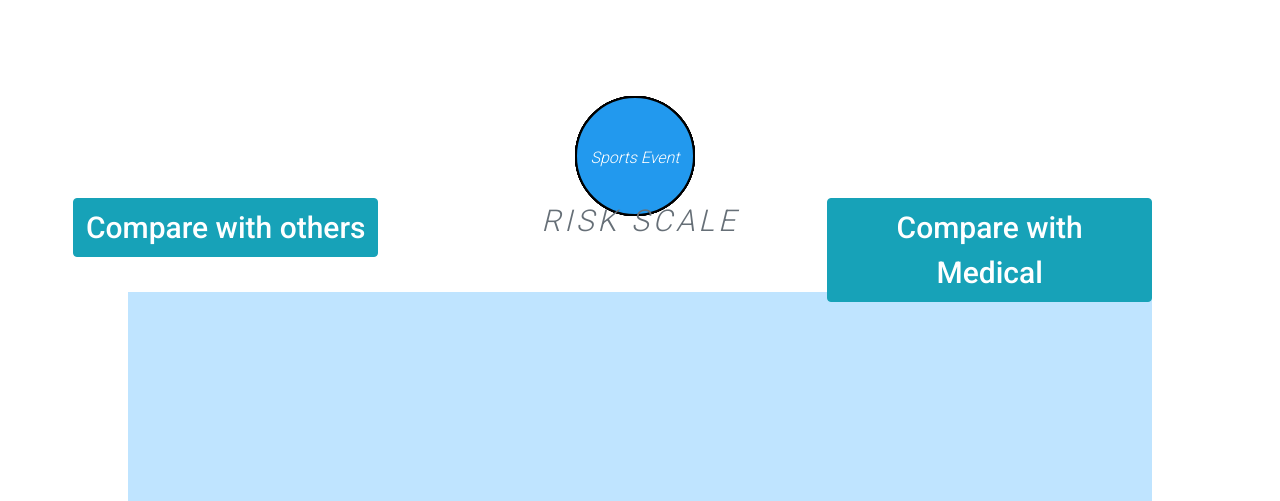
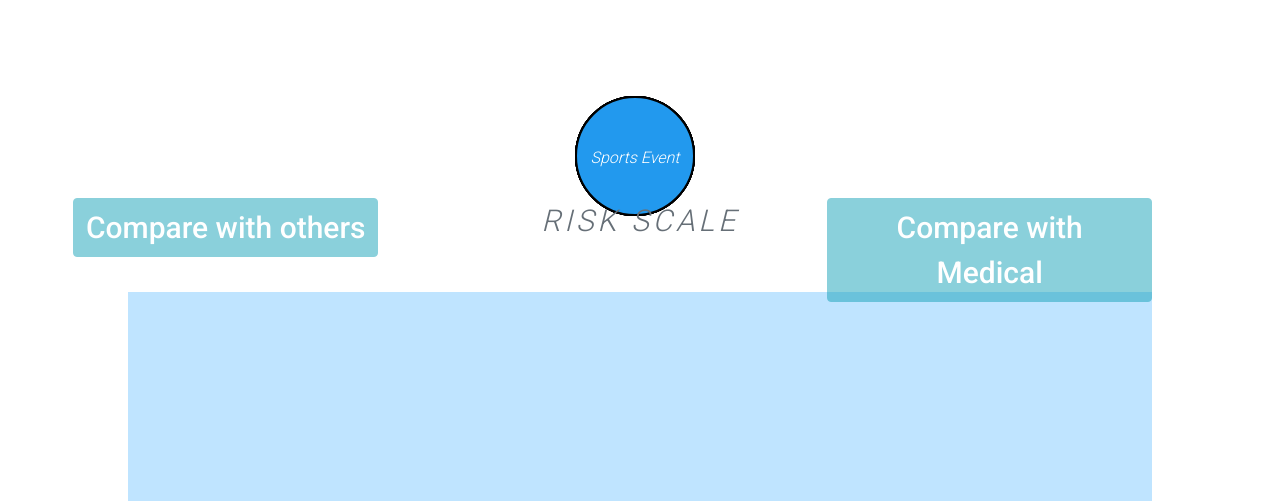
Before and after one commit to PDevanney/KnowYourRisk, a Flask app: page / in a window 1280 px wide. Shown: the part 697-1198 px from the top of the page. Run offline with Flask 2, Linux system fonts and the light colour scheme; some libraries are stand-ins or nearby versions.

Commit message:
Button Styling

```diff
--- a/Templates/prototype.html
+++ b/Templates/prototype.html
@@ -71,7 +71,7 @@
             <div class="row">
                 <div class="col">
                     <div class="col">
-                        <button type="button" class="btn btn-info compare-button" style="float:left; margin-left:-80px; font-size: 30px;" onclick="CompareOthers()">Compare with others
+                        <button id="compareOtherButton" type="button" class="btn btn-info compare-button" style="opacity:0.5; float:left; margin-left:-80px; font-size: 30px;" onclick="CompareOthers()">Compare with others
                         </button>
                     </div>
                 </div>
@@ -80,7 +80,7 @@
                 </div>
 
                 <div class="col">
-                    <button type="button" class="btn btn-info compare-button" style="float:right; font-size: 30px; margin-right: -10px;" onclick="CompareMedical()">Compare with Medical
+                    <button id="compareMedicalButton" type="button" class="btn btn-info compare-button" style="opacity:0.5; float:right; font-size: 30px; margin-right: -10px;" onclick="CompareMedical()">Compare with Medical
                     </button>
                 </div>
             </div>
--- a/static/javascript/interact.js
+++ b/static/javascript/interact.js
@@ -22,6 +22,8 @@ function hoverHighlight(x,y) {
 
 }
 function CompareMedical() {
+    document.getElementById("compareOtherButton").style.opacity="0.5"
+    document.getElementById("compareMedicalButton").style.opacity="1"
   var list = document.getElementsByClassName("drag-drop");
   for (var x = 0; x < list.length; x++) {
     list[x].style.opacity = "0.5"
@@ -31,6 +33,8 @@ function CompareMedical() {
   }
 }
 function CompareOthers() {
+    document.getElementById("compareOtherButton").style.opacity="1"
+    document.getElementById("compareMedicalButton").style.opacity="0.5"
     var list = document.getElementsByClassName("drag-drop");
     for (var x = 0; x < list.length; x++) {
         list[x].style.opacity = "0.5"
```
